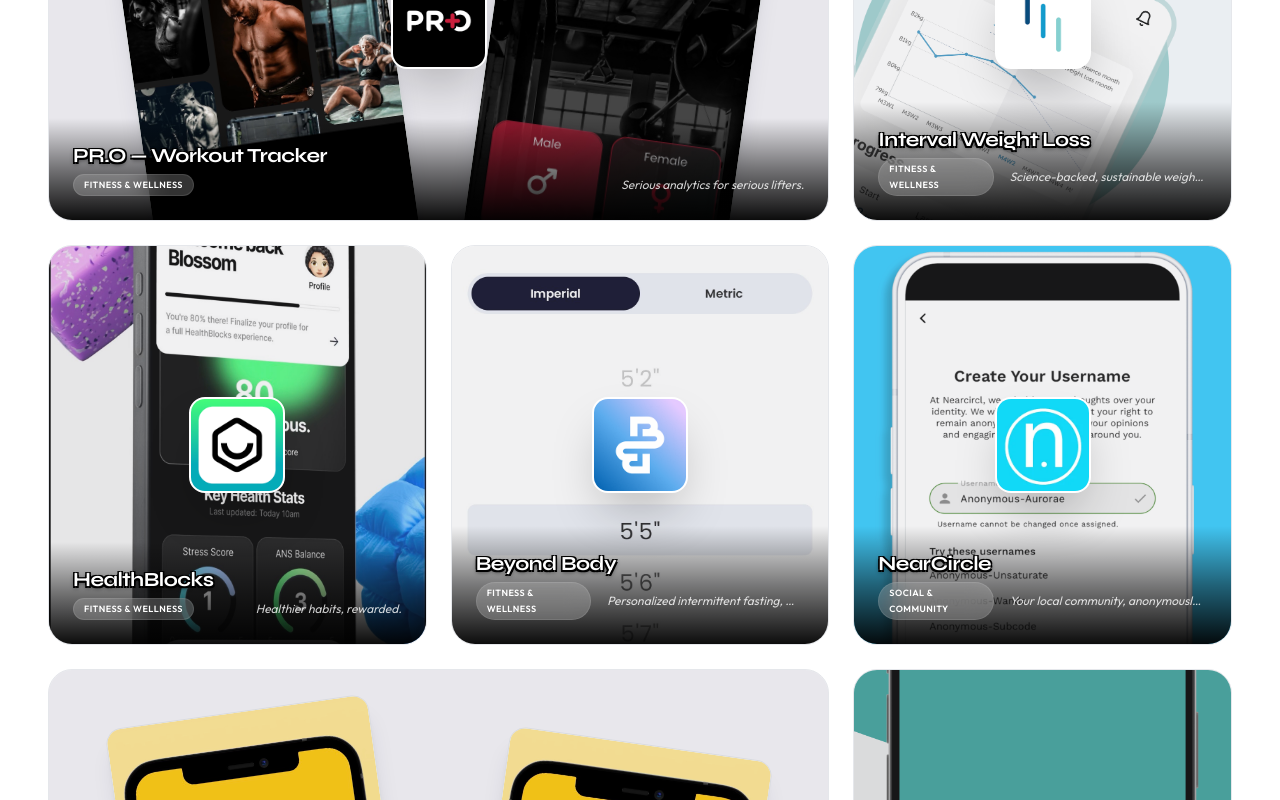
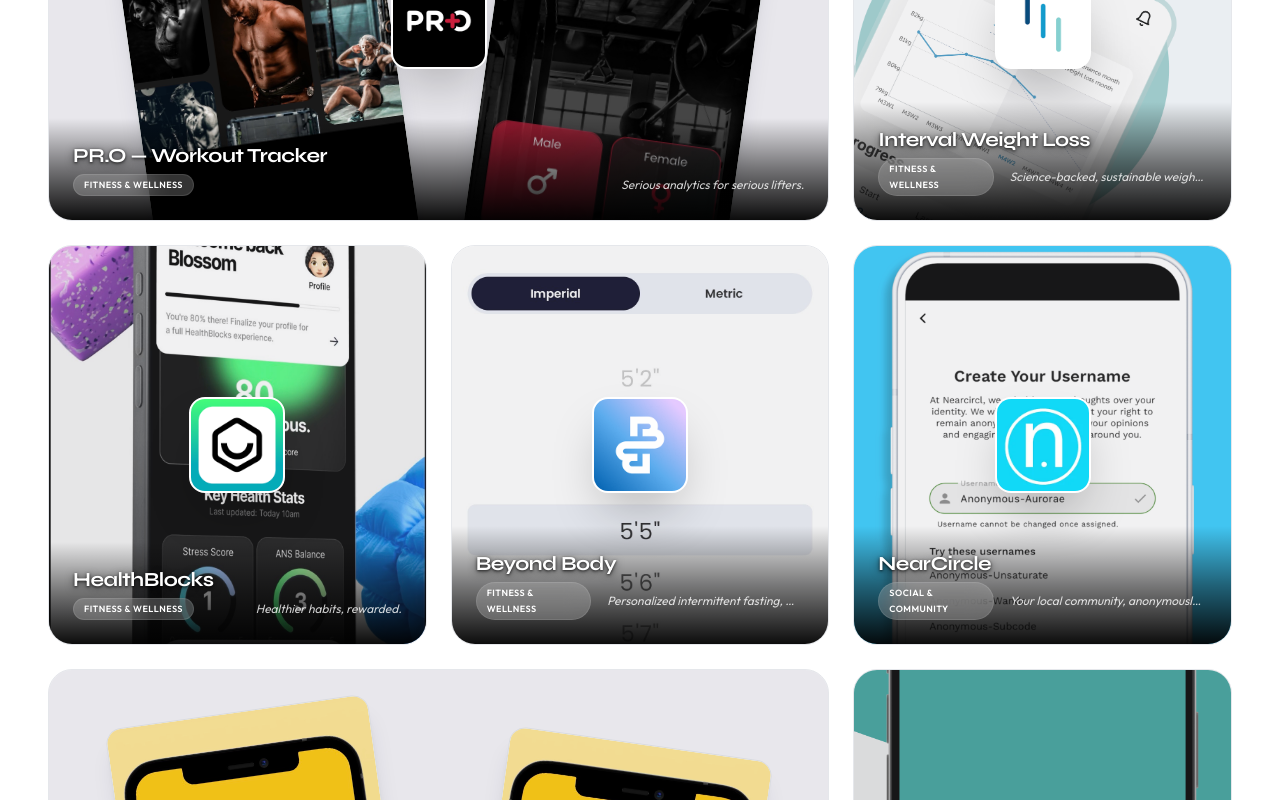
Before and after one commit to Walli-Muhammad/Wyfflo, a Next.js app: page / in a window 1280 px wide. Shown: the part 6900-7700 px from the top of the page. Built offline with nearby package versions, Linux system fonts and the light colour scheme.

Commit message:
style(portfolio): soften text shadow on app name text overlay for improved premium styling

```diff
--- a/src/components/PortfolioSection.tsx
+++ b/src/components/PortfolioSection.tsx
@@ -151,7 +151,7 @@
                     <h3
                       className="font-monumental text-lg md:text-xl font-bold tracking-tight text-white leading-tight"
                       style={{
-                        textShadow: "-1.5px -1.5px 0 #000, 1.5px -1.5px 0 #000, -1.5px 1.5px 0 #000, 1.5px 1.5px 0 #000, 0 2px 4px rgba(0,0,0,0.8)"
+                        textShadow: "0 2px 8px rgba(0, 0, 0, 0.6), 0 1px 3px rgba(0, 0, 0, 0.8)"
                       }}
                     >
                       {project.name}
```
